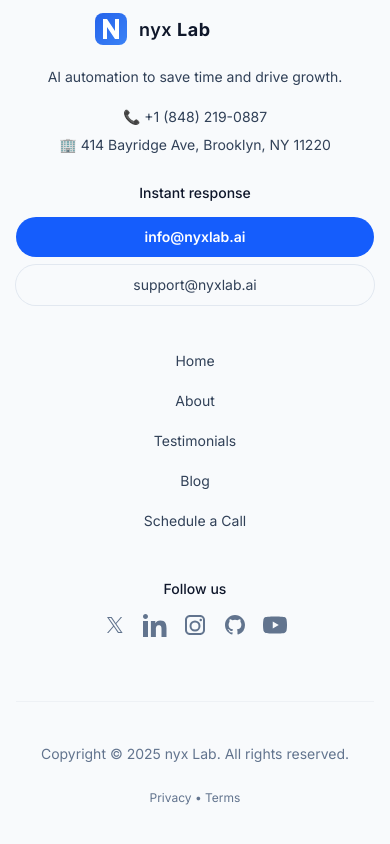
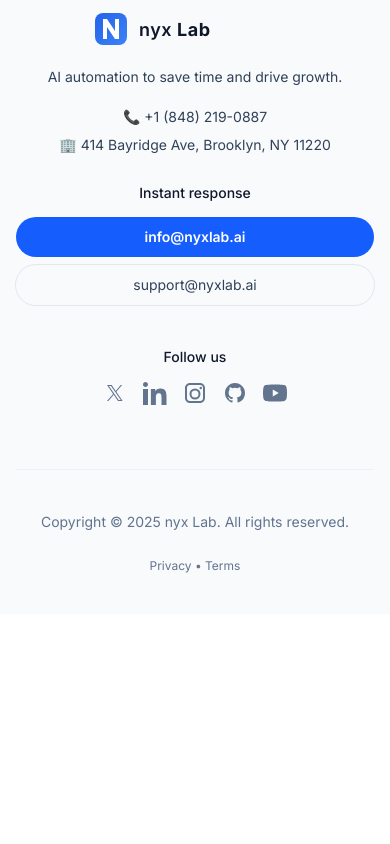
Before and after one commit to ahmadyousafdata-rgb/nyc-lab-1, a Next.js app: page /about in a window 390 px wide. Shown: the part 4815-5659 px from the top of the page. After the commit the page ends 5429 px from the top, so only its background shows below. Built offline with nearby package versions, Linux system fonts and the light colour scheme.

Commit message:
Hide footer nav on mobile; update LinkedIn link to company profile

```diff
--- a/src/components/Footer.jsx
+++ b/src/components/Footer.jsx
@@ -39,8 +39,8 @@
             </div>
           </div>
 
-          {/* Footer Nav (mirror header) */}
-          <nav className="text-sm" aria-label="footer">
+          {/* Footer Nav (mirror header) — hidden on mobile */}
+          <nav className="hidden md:block text-sm" aria-label="footer">
             <div className="flex flex-col items-center md:items-start gap-2">
               <NavLink href="/">Home</NavLink>
               <NavLink href="/about">About</NavLink>
@@ -59,7 +59,7 @@
                   <path d="M13.3174 10.7749L19.1457 4H17.7646L12.7039 9.88256L8.66193 4H4L10.1122 12.8955L4 20H5.38119L10.7254 13.7878L14.994 20H19.656L13.3171 10.7749H13.3174ZM11.4257 12.9738L10.8064 12.0881L5.87886 5.03974H8.00029L11.9769 10.728L12.5962 11.6137L17.7652 19.0075H15.6438L11.4257 12.9742V12.9738Z" />
                 </svg>
               </Link>
-              <Link href="https://www.linkedin.com/company/nyxlabai" target="_blank" rel="noopener noreferrer" className="group" aria-label="nyx Lab on LinkedIn">
+              <Link href="https://www.linkedin.com/company/nyxlab-ai/" target="_blank" rel="noopener noreferrer" className="group" aria-label="nyx Lab on LinkedIn">
                 <svg className="h-6 w-6 fill-slate-500 group-hover:fill-slate-700" viewBox="0 0 24 24" aria-hidden="true">
                   <path d="M4.98 3.5C4.98 4.88 3.86 6 2.5 6S0 4.88 0 3.5 1.12 1 2.5 1 4.98 2.12 4.98 3.5zM0 8h5v16H0V8zm7.5 0h4.8v2.2h.1c.7-1.3 2.4-2.7 4.9-2.7 5.2 0 6.2 3.4 6.2 7.8V24h-5V16.4c0-1.8 0-4.2-2.6-4.2-2.6 0-3 2-3 4.1V24h-5V8z" />
                 </svg>
```
